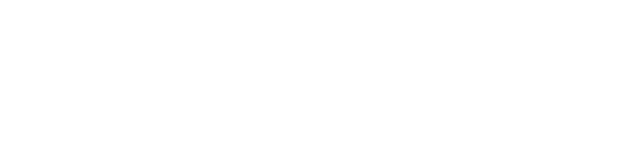
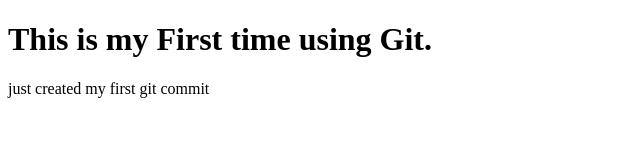
Before and after one commit to sudhan6/My-first-repository, a plain HTML site: page index.html in a window 1280 px wide. Shown: the whole page, without its empty margins (0-640 px from the left). Drawn offline with Linux system fonts and the light colour scheme.

Commit message:
my first own commit

```diff
--- a/index.html
+++ b/index.html
@@ -8,7 +8,8 @@
 </head>
 <body>
     <h1>
-
+       This is my First time using Git.
     </h1>
+    <p> just created my first git commit</p>
 </body>
 </html>
```
